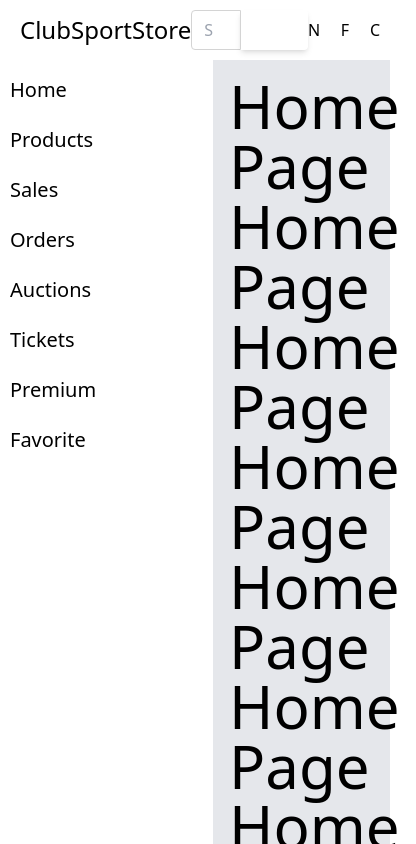
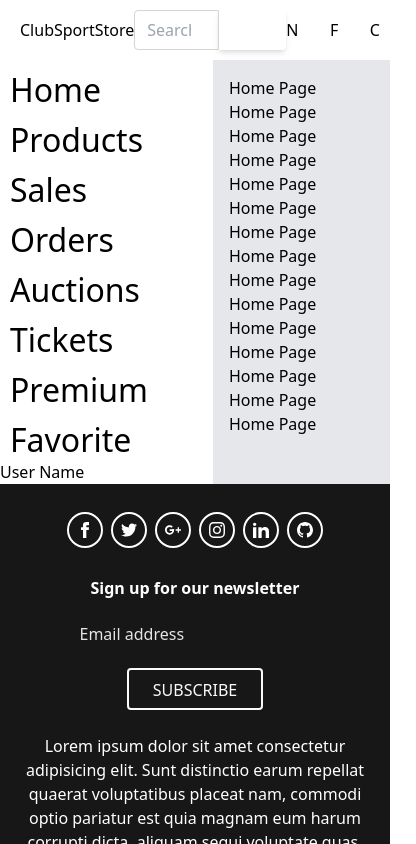
Before and after one commit to KADMCap/ClubSportShop, a Next.js app: page / in a window 390 px wide. Shown: the top 844 px of the page, 416 px wide, since content can reach past the window. Built offline with nearby package versions, Linux system fonts and the light colour scheme.

Commit message:
add basic tailwind config

```diff
--- a/components/Layout/index.tsx
+++ b/components/Layout/index.tsx
@@ -11,9 +11,9 @@ export const Layout: React.FC<Props> = ({ children }) => {
   return (
     <div className="flex flex-col">
       <Header />
-      <div className="flex flex-row w-full h-full justify-between bg-gray-200">
+      <div className="flex flex-row justify-between w-full h-full bg-gray-200">
         <Sidebar />
-        <main className="flex p-4 bg-secondary text-black w-full h-full">
+        <main className="flex w-full h-full p-4 text-black bg-secondary">
           {children}
         </main>
       </div>
--- a/styles/Home.module.css
+++ /dev/null
@@ -1,278 +0,0 @@
-.main {
-  display: flex;
-  flex-direction: column;
-  justify-content: space-between;
-  align-items: center;
-  padding: 6rem;
-  min-height: 100vh;
-}
-
-.description {
-  display: inherit;
-  justify-content: inherit;
-  align-items: inherit;
-  font-size: 0.85rem;
-  max-width: var(--max-width);
-  width: 100%;
-  z-index: 2;
-  font-family: var(--font-mono);
-}
-
-.description a {
-  display: flex;
-  justify-content: center;
-  align-items: center;
-  gap: 0.5rem;
-}
-
-.description p {
-  position: relative;
-  margin: 0;
-  padding: 1rem;
-  background-color: rgba(var(--callout-rgb), 0.5);
-  border: 1px solid rgba(var(--callout-border-rgb), 0.3);
-  border-radius: var(--border-radius);
-}
-
-.code {
-  font-weight: 700;
-  font-family: var(--font-mono);
-}
-
-.grid {
-  display: grid;
-  grid-template-columns: repeat(4, minmax(25%, auto));
-  width: var(--max-width);
-  max-width: 100%;
-}
-
-.card {
-  padding: 1rem 1.2rem;
-  border-radius: var(--border-radius);
-  background: rgba(var(--card-rgb), 0);
-  border: 1px solid rgba(var(--card-border-rgb), 0);
-  transition: background 200ms, border 200ms;
-}
-
-.card span {
-  display: inline-block;
-  transition: transform 200ms;
-}
-
-.card h2 {
-  font-weight: 600;
-  margin-bottom: 0.7rem;
-}
-
-.card p {
-  margin: 0;
-  opacity: 0.6;
-  font-size: 0.9rem;
-  line-height: 1.5;
-  max-width: 30ch;
-}
-
-.center {
-  display: flex;
-  justify-content: center;
-  align-items: center;
-  position: relative;
-  padding: 4rem 0;
-}
-
-.center::before {
-  background: var(--secondary-glow);
-  border-radius: 50%;
-  width: 480px;
-  height: 360px;
-  margin-left: -400px;
-}
-
-.center::after {
-  background: var(--primary-glow);
-  width: 240px;
-  height: 180px;
-  z-index: -1;
-}
-
-.center::before,
-.center::after {
-  content: '';
-  left: 50%;
-  position: absolute;
-  filter: blur(45px);
-  transform: translateZ(0);
-}
-
-.logo,
-.thirteen {
-  position: relative;
-}
-
-.thirteen {
-  display: flex;
-  justify-content: center;
-  align-items: center;
-  width: 75px;
-  height: 75px;
-  padding: 25px 10px;
-  margin-left: 16px;
-  transform: translateZ(0);
-  border-radius: var(--border-radius);
-  overflow: hidden;
-  box-shadow: 0px 2px 8px -1px #0000001a;
-}
-
-.thirteen::before,
-.thirteen::after {
-  content: '';
-  position: absolute;
-  z-index: -1;
-}
-
-/* Conic Gradient Animation */
-.thirteen::before {
-  animation: 6s rotate linear infinite;
-  width: 200%;
-  height: 200%;
-  background: var(--tile-border);
-}
-
-/* Inner Square */
-.thirteen::after {
-  inset: 0;
-  padding: 1px;
-  border-radius: var(--border-radius);
-  background: linear-gradient(
-    to bottom right,
-    rgba(var(--tile-start-rgb), 1),
-    rgba(var(--tile-end-rgb), 1)
-  );
-  background-clip: content-box;
-}
-
-/* Enable hover only on non-touch devices */
-@media (hover: hover) and (pointer: fine) {
-  .card:hover {
-    background: rgba(var(--card-rgb), 0.1);
-    border: 1px solid rgba(var(--card-border-rgb), 0.15);
-  }
-
-  .card:hover span {
-    transform: translateX(4px);
-  }
-}
-
-@media (prefers-reduced-motion) {
-  .thirteen::before {
-    animation: none;
-  }
-
-  .card:hover span {
-    transform: none;
-  }
-}
-
-/* Mobile */
-@media (max-width: 700px) {
-  .content {
-    padding: 4rem;
-  }
-
-  .grid {
-    grid-template-columns: 1fr;
-    margin-bottom: 120px;
-    max-width: 320px;
-    text-align: center;
-  }
-
-  .card {
-    padding: 1rem 2.5rem;
-  }
-
-  .card h2 {
-    margin-bottom: 0.5rem;
-  }
-
-  .center {
-    padding: 8rem 0 6rem;
-  }
-
-  .center::before {
-    transform: none;
-    height: 300px;
-  }
-
-  .description {
-    font-size: 0.8rem;
-  }
-
-  .description a {
-    padding: 1rem;
-  }
-
-  .description p,
-  .description div {
-    display: flex;
-    justify-content: center;
-    position: fixed;
-    width: 100%;
-  }
-
-  .description p {
-    align-items: center;
-    inset: 0 0 auto;
-    padding: 2rem 1rem 1.4rem;
-    border-radius: 0;
-    border: none;
-    border-bottom: 1px solid rgba(var(--callout-border-rgb), 0.25);
-    background: linear-gradient(
-      to bottom,
-      rgba(var(--background-start-rgb), 1),
-      rgba(var(--callout-rgb), 0.5)
-    );
-    background-clip: padding-box;
-    backdrop-filter: blur(24px);
-  }
-
-  .description div {
-    align-items: flex-end;
-    pointer-events: none;
-    inset: auto 0 0;
-    padding: 2rem;
-    height: 200px;
-    background: linear-gradient(
-      to bottom,
-      transparent 0%,
-      rgb(var(--background-end-rgb)) 40%
-    );
-    z-index: 1;
-  }
-}
-
-/* Tablet and Smaller Desktop */
-@media (min-width: 701px) and (max-width: 1120px) {
-  .grid {
-    grid-template-columns: repeat(2, 50%);
-  }
-}
-
-@media (prefers-color-scheme: dark) {
-  .vercelLogo {
-    filter: invert(1);
-  }
-
-  .logo,
-  .thirteen img {
-    filter: invert(1) drop-shadow(0 0 0.3rem #ffffff70);
-  }
-}
-
-@keyframes rotate {
-  from {
-    transform: rotate(360deg);
-  }
-  to {
-    transform: rotate(0deg);
-  }
-}
--- a/tailwind.config.js
+++ b/tailwind.config.js
@@ -2,7 +2,28 @@
 module.exports = {
   content: ["./pages/**/*.{ts,tsx}", "./components/**/*.{ts,tsx}"],
   theme: {
-    extend: {},
+    fontSize: {
+      sm: "0.75rem",
+      base: "1rem",
+      md: "1.25rem",
+      lg: "1.5rem",
+      xl: " 2rem",
+    },
+    extend: {
+      colors: {
+        white: "#FFFFFF",
+        black: "#000000",
+        "gray-9": "#999999",
+        "gray-5": "#555555",
+        "gray-d": "#DDDDDD",
+        blue: "17ABDB",
+        darkblue: "0072AF",
+        primaryLight: "#FFFFFF",
+        secondaryLight: "#F3F3F3",
+        primaryDark: "1A263E",
+        secondaryDark: "#000000",
+      },
+    },
   },
   plugins: [],
 };
```
Also changed, not shown: components/Layout/Footer.tsx (+17 -17 lines).
